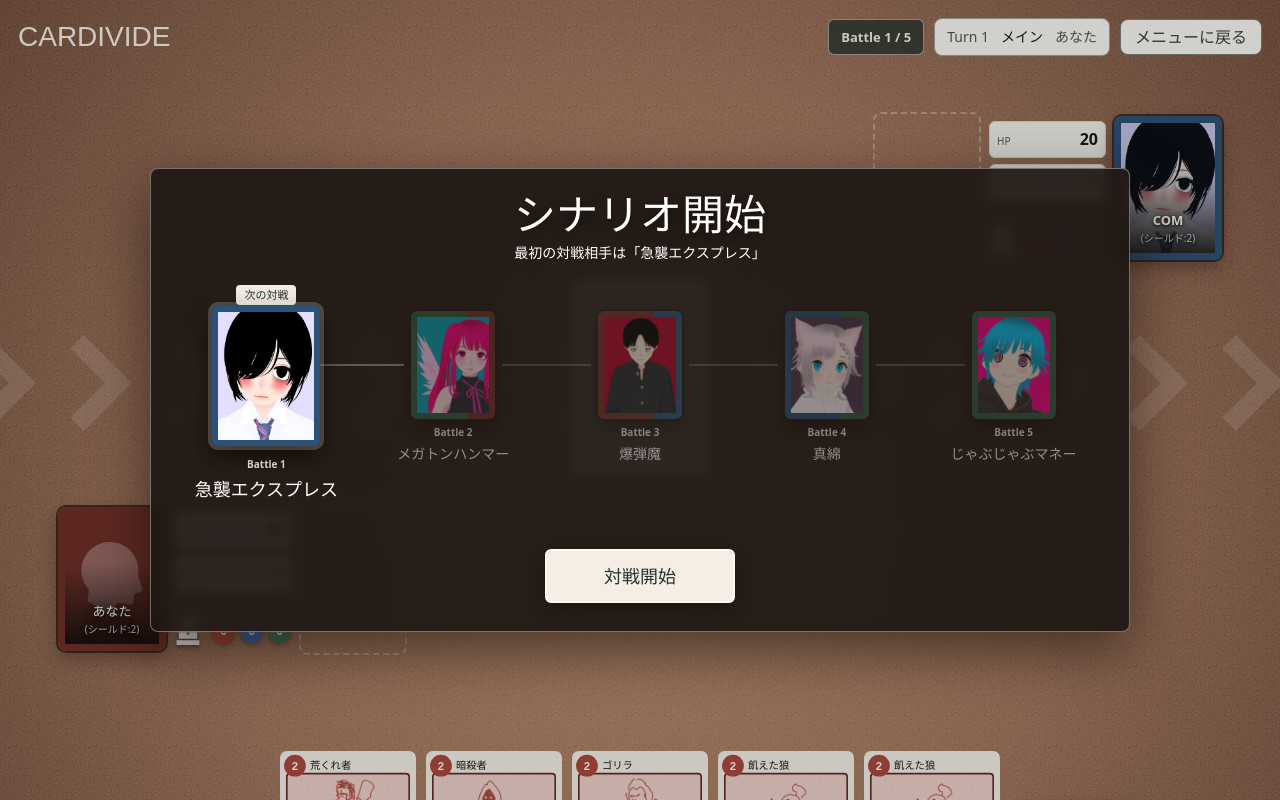
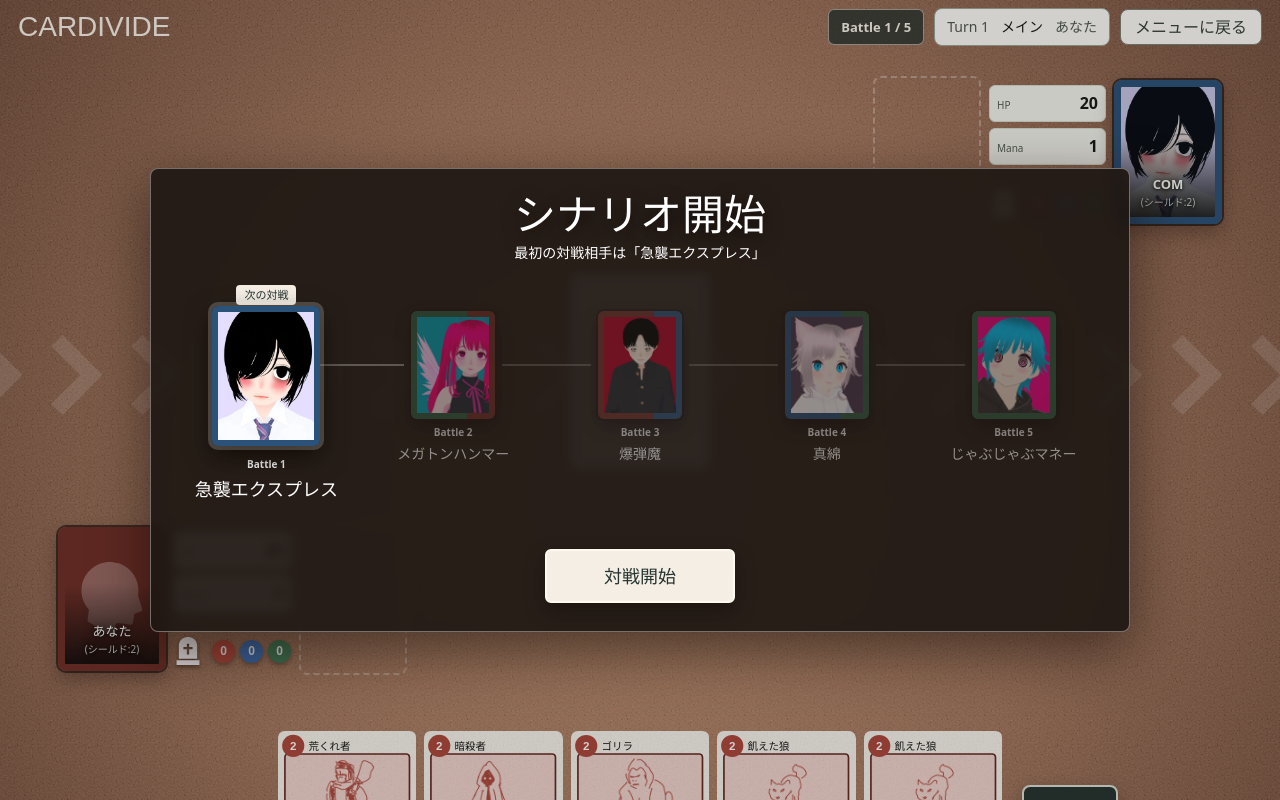
Before and after one commit to kurehajime/cardivide, a React (Vite) app: page / in a window 1280 px wide. Both pictures are taken after a click on the button "シナリオ開始". Shown: the top 800 px of the page. Built offline with nearby package versions, Linux system fonts and the light colour scheme; a web font is replaced by a local one.

Commit message:
Update App.css

```diff
--- a/src/App.css
+++ b/src/App.css
@@ -1155,8 +1155,10 @@
 .board-lane-grid {
   --board-card-width: 140px;
   --board-insert-slot-width: 34px;
-
-  display: grid;
+  --board-group-row-height: 30px;
+
+  display: grid;
+  grid-template-rows: var(--board-group-row-height) auto var(--board-group-row-height);
   column-gap: 10px;
   row-gap: 8px;
   align-items: stretch;
@@ -1359,6 +1361,7 @@
   min-width: var(--board-card-width);
   min-height: 0;
   aspect-ratio: 5 / 7;
+  grid-row: 2;
   justify-self: center;
 }
 
@@ -1465,8 +1468,8 @@
   display: flex;
   align-items: start;
   justify-content: center;
-  margin-bottom: -8px;
-  padding: 0 10px;
+  margin-bottom: -14px;
+  padding: 0;
   overflow: visible;
 }
 
@@ -2251,6 +2254,68 @@
 
 }
 
+@media (min-width: 721px) and (max-height: 980px) {
+  .game-shell {
+    gap: 8px;
+    padding-top: calc(8px + env(safe-area-inset-top, 0px));
+    padding-bottom: calc(8px + env(safe-area-inset-bottom, 0px));
+  }
+
+  .board-panel {
+    gap: 8px;
+    padding: 8px 16px;
+  }
+
+  .board-player-playerA {
+    padding: 0 22px 6px 24px;
+  }
+
+  .board-player-playerB {
+    padding: 6px 24px 0 22px;
+  }
+
+  .board-lane-grid {
+    padding-bottom: 8px;
+  }
+
+  .board-lane-flow {
+    background-size: 80px 80px;
+  }
+
+  .hand-panel-bottom {
+    gap: 8px;
+    padding: 34px 8px 10px;
+  }
+
+  .hand-panel-top {
+    margin-bottom: -8px;
+  }
+
+  .player-hand-row {
+    grid-template-columns: 96px minmax(0, 740px) 96px;
+    gap: 12px;
+  }
+
+  .player-hand-row-spacer,
+  .turn-end-button {
+    width: 96px;
+  }
+
+  .turn-end-button {
+    min-height: 96px;
+  }
+
+  .hand-card-slot {
+    grid-template-rows: auto 30px;
+    gap: 4px;
+  }
+
+  .hand-discard-button {
+    width: 30px;
+    height: 30px;
+  }
+}
+
 @media (max-width: 720px) {
   .setup-shell {
     padding:
@@ -2490,6 +2555,7 @@
   .board-lane-grid {
     --board-card-width: clamp(52px, 16.75vw, 65px);
     --board-insert-slot-width: 14px;
+    --board-group-row-height: 20px;
 
     column-gap: 3px;
     row-gap: 3px;
```
